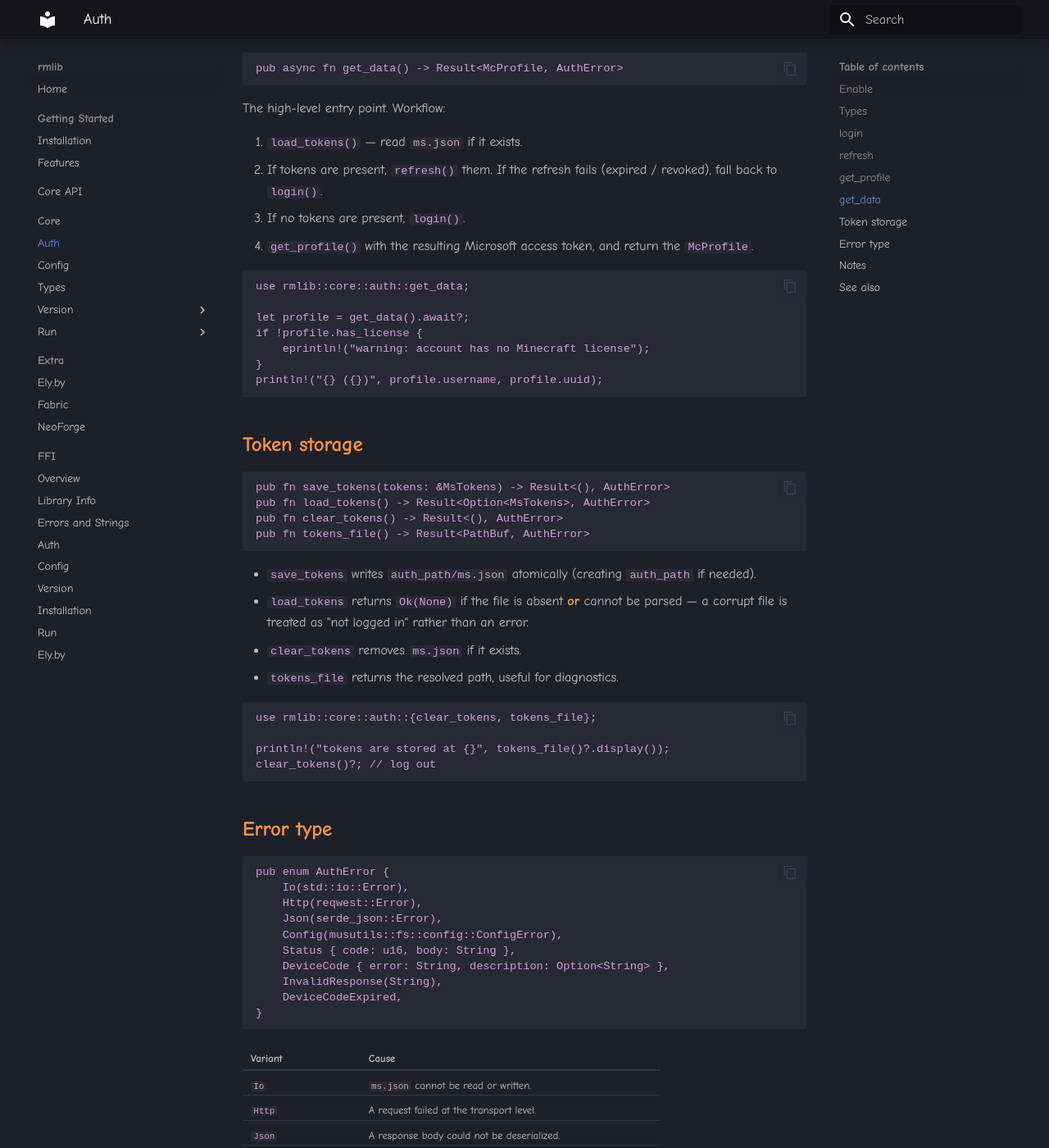
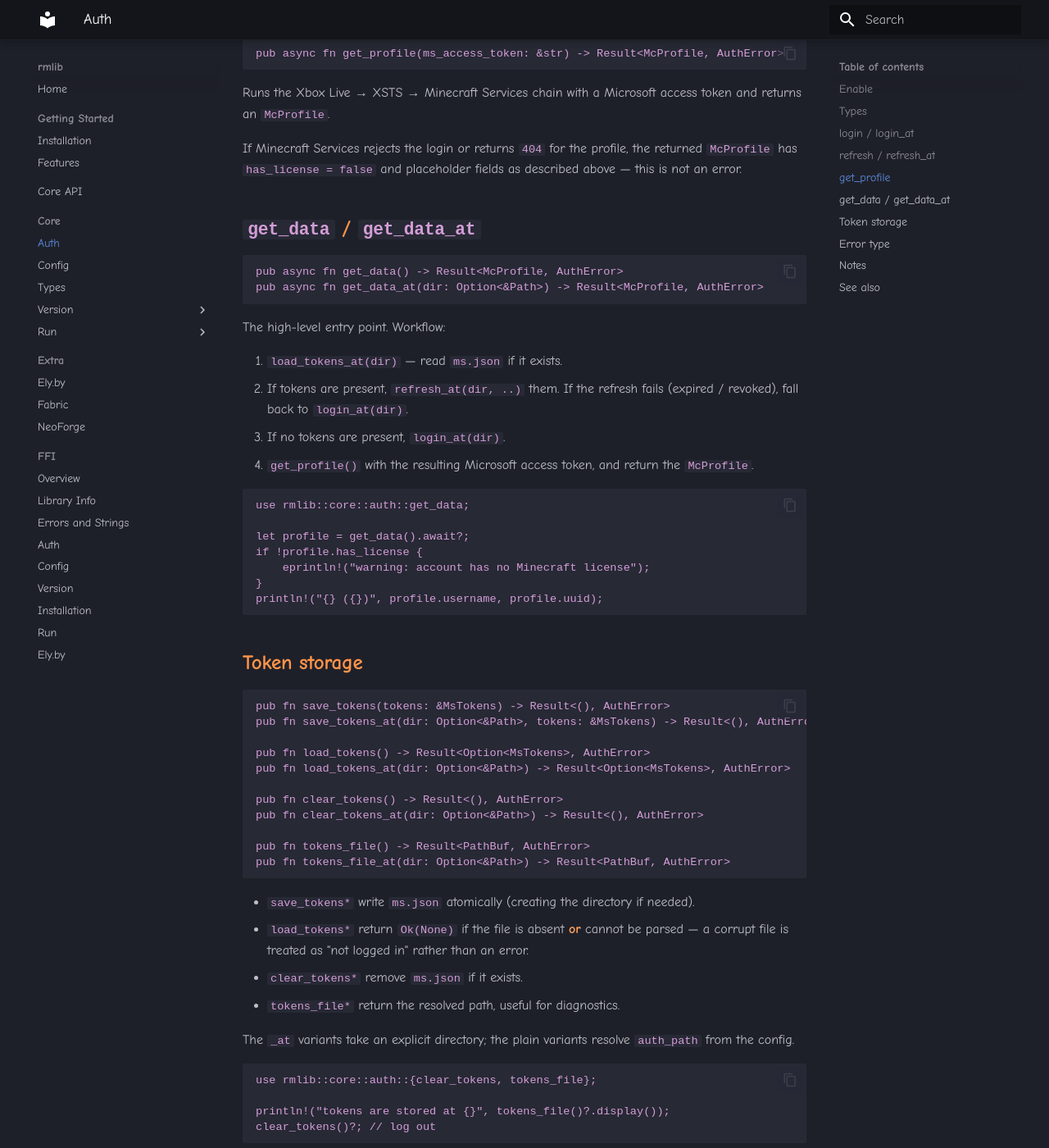
Before and after one commit to musdev13/rmlib, an MkDocs documentation site: the page built from docs/pages/core/auth.md, in a window 1280 px wide and 1400 px high, scrolled down 2210 px. Shown: the whole window at 82% size. Built offline with MkDocs 1.6.1 and Material for MkDocs 9.7.7, drawn with Linux system fonts in a browser that asks for light colours; some of the changed text lies outside the part shown.

Commit message:
feat: added path-aware variants for core::auth

````diff
--- a/docs/pages/core/auth.md
+++ b/docs/pages/core/auth.md
@@ -5,6 +5,13 @@ Official Microsoft / Minecraft account authentication.
 This is the counterpart of [`extra::ely::auth`](../extra/ely.md) for official Mojang/Microsoft accounts: device-code login, token refresh, and a full Xbox Live → XSTS → Minecraft Services profile flow.
 
 Credentials are stored in `auth_path/ms.json` (see [`core::config`](config.md)). `auth_path` defaults to `~/rml/auth`.
+
+Every function that reads or writes `ms.json` has an `_at` variant taking `Option<&Path>`:
+
+- `Some(dir)` — use `dir` as the auth directory instead of the configured `auth_path`.
+- `None` — resolve `auth_path` from `paths.json` (the default behaviour).
+
+The non-`_at` functions are thin wrappers over `_at(None)`.
 
 ## Enable
 
@@ -49,27 +56,29 @@ pub struct McProfile {
 | `xuid` | Xbox user id | Xbox user id | Xbox user id |
 | `has_license` | `true` | `false` | `false` |
 
-## `login`
+## `login` / `login_at`
 
 ```rust
 pub async fn login() -> Result<MsTokens, AuthError>
+pub async fn login_at(dir: Option<&Path>) -> Result<MsTokens, AuthError>
 ```
 
 Runs the Microsoft **device code** flow:
 
 1. Requests a device code and prints the verification URL and user code to stdout (via `musutils::types::Status::Note`).
 2. Polls the token endpoint until the user confirms in the browser (honours `authorization_pending` / `slow_down`, fails on `expired_token`).
-3. Saves the resulting tokens to `auth_path/ms.json` and returns them.
+3. Saves the resulting tokens to `auth_path/ms.json` (or `dir/ms.json` for `login_at`) and returns them.
 
 This is interactive: the user has to open the printed URL and enter the code.
 
-## `refresh`
+## `refresh` / `refresh_at`
 
 ```rust
 pub async fn refresh(refresh_token: &str) -> Result<MsTokens, AuthError>
+pub async fn refresh_at(dir: Option<&Path>, refresh_token: &str) -> Result<MsTokens, AuthError>
 ```
 
-Exchanges a `refresh_token` for a new `MsTokens` without user interaction, and saves the refreshed tokens to `ms.json` (Microsoft rotates the refresh token, so persisting it matters).
+Exchanges a `refresh_token` for a new `MsTokens` without user interaction, and saves the refreshed tokens to `ms.json` in `dir` or the configured `auth_path` (Microsoft rotates the refresh token, so persisting it matters).
 
 Returns `Err(AuthError::Status { .. })` if the token is expired or revoked.
 
@@ -83,17 +92,18 @@ Runs the Xbox Live → XSTS → Minecraft Services chain with a Microsoft access
 
 If Minecraft Services rejects the login or returns `404` for the profile, the returned `McProfile` has `has_license = false` and placeholder fields as described above — this is not an error.
 
-## `get_data`
+## `get_data` / `get_data_at`
 
 ```rust
 pub async fn get_data() -> Result<McProfile, AuthError>
+pub async fn get_data_at(dir: Option<&Path>) -> Result<McProfile, AuthError>
 ```
 
 The high-level entry point. Workflow:
 
-1. `load_tokens()` — read `ms.json` if it exists.
-2. If tokens are present, `refresh()` them. If the refresh fails (expired / revoked), fall back to `login()`.
-3. If no tokens are present, `login()`.
+1. `load_tokens_at(dir)` — read `ms.json` if it exists.
+2. If tokens are present, `refresh_at(dir, ..)` them. If the refresh fails (expired / revoked), fall back to `login_at(dir)`.
+3. If no tokens are present, `login_at(dir)`.
 4. `get_profile()` with the resulting Microsoft access token, and return the `McProfile`.
 
 ```rust
@@ -110,15 +120,24 @@ println!("{} ({})", profile.username, profile.uuid);
 
 ```rust
 pub fn save_tokens(tokens: &MsTokens) -> Result<(), AuthError>
+pub fn save_tokens_at(dir: Option<&Path>, tokens: &MsTokens) -> Result<(), AuthError>
+
 pub fn load_tokens() -> Result<Option<MsTokens>, AuthError>
+pub fn load_tokens_at(dir: Option<&Path>) -> Result<Option<MsTokens>, AuthError>
+
 pub fn clear_tokens() -> Result<(), AuthError>
+pub fn clear_tokens_at(dir: Option<&Path>) -> Result<(), AuthError>
+
 pub fn tokens_file() -> Result<PathBuf, AuthError>
+pub fn tokens_file_at(dir: Option<&Path>) -> Result<PathBuf, AuthError>
 ```
 
-- `save_tokens` writes `auth_path/ms.json` atomically (creating `auth_path` if needed).
-- `load_tokens` returns `Ok(None)` if the file is absent **or** cannot be parsed — a corrupt file is treated as "not logged in" rather than an error.
-- `clear_tokens` removes `ms.json` if it exists.
-- `tokens_file` returns the resolved path, useful for diagnostics.
+- `save_tokens*` write `ms.json` atomically (creating the directory if needed).
+- `load_tokens*` return `Ok(None)` if the file is absent **or** cannot be parsed — a corrupt file is treated as "not logged in" rather than an error.
+- `clear_tokens*` remove `ms.json` if it exists.
+- `tokens_file*` return the resolved path, useful for diagnostics.
+
+The `_at` variants take an explicit directory; the plain variants resolve `auth_path` from the config.
 
 ```rust
 use rmlib::core::auth::{clear_tokens, tokens_file};
````
Also changed, not shown: docs/pages/ffi/auth.md (+42 -13 lines), 8 other files.
